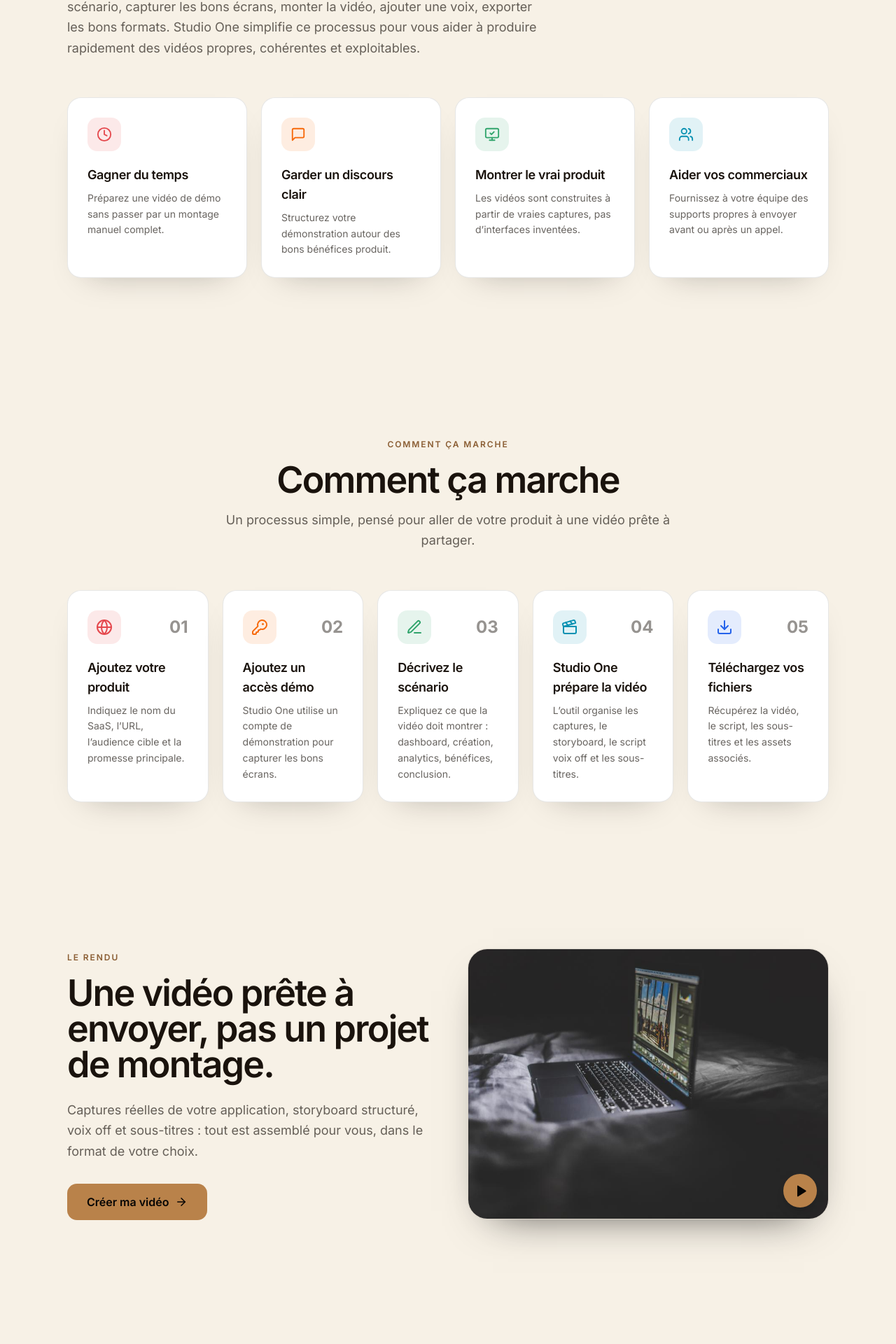
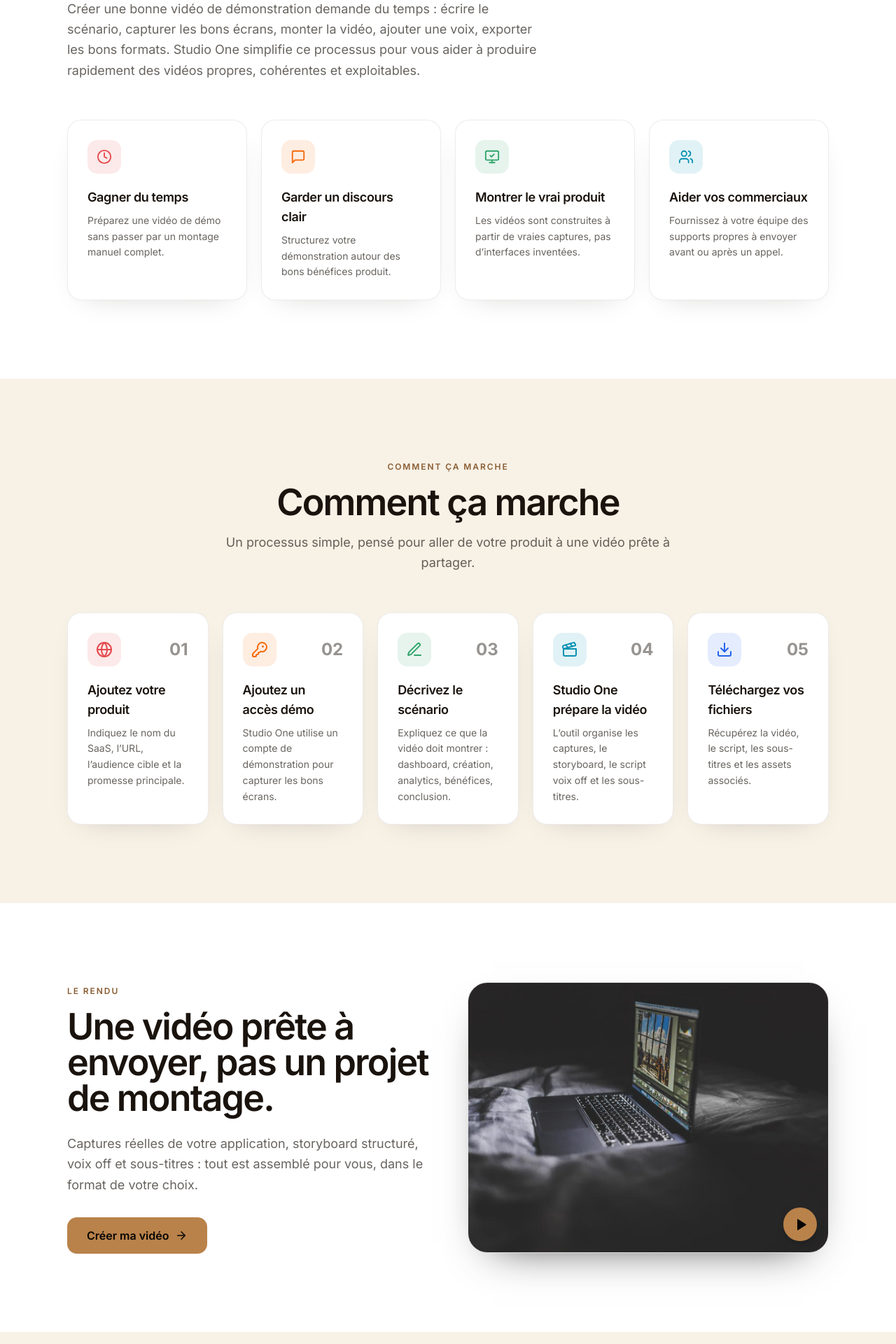
Before and after one commit to Salim-ers/DEMO, a Next.js app in the folder apps/web/: page / in a window 1280 px wide. Shown: the part 1154-3074 px from the top of the page at 70% size. Built offline with nearby package versions, Linux system fonts and the light colour scheme.

Commit message:
feat(landing): restructuration propre (bandes alternees blanc/creme, cartes douces) facon refs SaaS

```diff
--- a/apps/web/app/demo/page.tsx
+++ b/apps/web/app/demo/page.tsx
@@ -59,7 +59,7 @@ export default function DemoPage() {
       </section>
 
       {/* Corps crème */}
-      <div className="paper" style={{ backgroundColor: "#f7f1e6" }}>
+      <div className="paper">
         {/* Avant / Après */}
         <section className="mx-auto max-w-6xl px-5 py-20 sm:px-8 sm:py-24">
           <SectionHeader eyebrow="Avant / Après" title="Du produit brut à une vidéo prête à vendre" />
--- a/apps/web/app/globals.css
+++ b/apps/web/app/globals.css
@@ -174,8 +174,12 @@ html.lenis body {
  * .paper — les composants restent inchangés.
  */
 .paper {
+  background-color: #ffffff;
+  color: #1a130d;
+}
+/* Alternating soft band (warm off-white) for a clean white/soft rhythm. */
+.paper-soft {
   background-color: #f7f1e6;
-  color: #1a130d;
 }
 .paper .text-ink {
   color: #1a130d;
@@ -206,8 +210,8 @@ html.lenis body {
 }
 .paper .card {
   background-color: #ffffff;
-  border-color: rgba(26, 19, 13, 0.1);
-  box-shadow: 0 20px 45px -30px rgba(26, 19, 13, 0.35);
+  border: 1px solid rgba(26, 19, 13, 0.08);
+  box-shadow: 0 14px 40px -26px rgba(26, 19, 13, 0.25);
 }
 .paper .btn-secondary {
   color: #1a130d;
--- a/apps/web/app/security/page.tsx
+++ b/apps/web/app/security/page.tsx
@@ -37,7 +37,7 @@ export default function SecurityPage() {
         </div>
       </section>
 
-      <div className="paper" style={{ backgroundColor: "#f7f1e6" }}>
+      <div className="paper">
         <section className="mx-auto max-w-6xl px-5 py-20 sm:px-8 sm:py-24">
           <div className="grid grid-cols-1 gap-5 sm:grid-cols-2 lg:grid-cols-3">
             {POINTS.map((p, i) => (
--- a/apps/web/components/landing/landing.tsx
+++ b/apps/web/components/landing/landing.tsx
@@ -18,9 +18,7 @@ import { BeforeAfter } from "../ui/before-after.js";
 import { CTASection } from "../ui/cta-section.js";
 import { Reveal, RevealGroup, RevealItem, HeroStagger, HeroItem } from "./motion.js";
 
-const PAPER = "#f7f1e6";
-
-/** Rainbow accents readable on the cream body (echoes the hero dots). value = "r,g,b". */
+/** Rainbow accents readable on the light body (echoes the hero dots). value = "r,g,b". */
 const RB = ["229,72,77", "247,104,8", "48,164,108", "8,145,178", "37,99,235", "91,91,214", "147,51,234", "233,61,130"];
 const rb = (i: number): string => RB[((i % RB.length) + RB.length) % RB.length] ?? "229,72,77";
 
@@ -131,10 +129,12 @@ const FAQ = [
   { q: "À quoi sert le script voix off ?", a: "Il vous donne un texte prêt à enregistrer pour une voix humaine ou une voix premium, afin d’accompagner clairement la démonstration." },
 ];
 
+const PAD = "mx-auto max-w-6xl px-5 py-24 sm:px-8 sm:py-28";
+
 export function Landing() {
   return (
     <>
-      {/* 1 — HERO (sombre, points qui se fondent dans le crème) */}
+      {/* 1 — HERO (têtes inchangées) */}
       <section id="presentation" className="relative flex min-h-screen items-center justify-center overflow-hidden bg-canvas">
         <div className="absolute inset-y-0 left-0 z-0 w-[52%]">
           <AnimatedDots fullScreen={false} className="h-full w-full" />
@@ -186,10 +186,11 @@ export function Landing() {
         </HeroStagger>
       </section>
 
-      {/* CORPS — fond blanc cassé chaud */}
-      <div className="paper" style={{ backgroundColor: PAPER }}>
-        {/* 2 — POURQUOI */}
-        <section id="pourquoi" className="mx-auto max-w-6xl px-5 pb-24 pt-20 sm:px-8 sm:pb-28">
+      {/* CORPS — clair, bandes alternées blanc / crème */}
+      <div className="paper">
+        {/* Pourquoi (blanc) */}
+        <section id="pourquoi">
+          <div className={PAD}>
             <Reveal>
               <SectionHeader eyebrow="Pourquoi Studio One" title="Pourquoi utiliser Studio One ?" subtitle="Créer une bonne vidéo de démonstration demande du temps : écrire le scénario, capturer les bons écrans, monter la vidéo, ajouter une voix, exporter les bons formats. Studio One simplifie ce processus pour vous aider à produire rapidement des vidéos propres, cohérentes et exploitables." />
             </Reveal>
@@ -198,10 +199,12 @@ export function Landing() {
                 <RevealItem key={c.title}><FeatureCard icon={c.icon} title={c.title} text={c.text} accent={rb(i)} /></RevealItem>
               ))}
             </RevealGroup>
+          </div>
         </section>
 
-        {/* 3 — COMMENT ÇA MARCHE */}
-        <section id="fonctionnement" className="mx-auto max-w-6xl px-5 py-24 sm:px-8 sm:py-28">
+        {/* Comment ça marche (crème) */}
+        <section id="fonctionnement" className="paper-soft">
+          <div className={PAD}>
             <Reveal>
               <SectionHeader align="center" eyebrow="Comment ça marche" title="Comment ça marche" subtitle="Un processus simple, pensé pour aller de votre produit à une vidéo prête à partager." className="[&_p]:mx-auto" />
             </Reveal>
@@ -210,10 +213,12 @@ export function Landing() {
                 <RevealItem key={s.title}><StepCard index={i + 1} icon={s.icon} title={s.title} text={s.text} accent={rb(i)} /></RevealItem>
               ))}
             </RevealGroup>
+          </div>
         </section>
 
-        {/* SHOWCASE — photo écran de montage */}
-        <section className="mx-auto max-w-6xl px-5 py-20 sm:px-8 sm:py-24">
+        {/* Showcase (blanc) */}
+        <section>
+          <div className={PAD}>
             <div className="grid grid-cols-1 items-center gap-14 lg:grid-cols-2">
               <Reveal>
                 <SectionHeader eyebrow="Le rendu" title="Une vidéo prête à envoyer, pas un projet de montage." />
@@ -231,10 +236,12 @@ export function Landing() {
                 </div>
               </Reveal>
             </div>
+          </div>
         </section>
 
-        {/* 4 — MODÈLES */}
-        <section id="modeles" className="mx-auto max-w-6xl px-5 py-24 sm:px-8 sm:py-28">
+        {/* Modèles (crème) */}
+        <section id="modeles" className="paper-soft">
+          <div className={PAD}>
             <Reveal>
               <SectionHeader eyebrow="Modèles" title="Des modèles adaptés à chaque usage" subtitle="Choisissez le type de démonstration qui correspond à votre objectif commercial." />
             </Reveal>
@@ -243,10 +250,12 @@ export function Landing() {
                 <RevealItem key={m.title}><TemplateCard title={m.title} desc={m.desc} duration={m.duration} ideal={m.ideal} /></RevealItem>
               ))}
             </RevealGroup>
+          </div>
         </section>
 
-        {/* EXEMPLES DE VIDÉOS */}
-        <section id="exemples-videos" className="mx-auto max-w-6xl px-5 py-24 sm:px-8 sm:py-28">
+        {/* Exemples de vidéos (blanc) */}
+        <section id="exemples-videos">
+          <div className={PAD}>
             <Reveal>
               <SectionHeader eyebrow="Exemples de vidéos" title="À quoi ressemble une vidéo Studio One" subtitle="Des exemples illustratifs pour chaque objectif. Votre vidéo est générée à partir de votre propre produit." />
             </Reveal>
@@ -271,10 +280,12 @@ export function Landing() {
                 </RevealItem>
               ))}
             </RevealGroup>
+          </div>
         </section>
 
-        {/* 5 — SCÉNARIOS */}
-        <section id="scenarios" className="mx-auto max-w-6xl px-5 py-24 sm:px-8 sm:py-28">
+        {/* Scénarios (crème) */}
+        <section id="scenarios" className="paper-soft">
+          <div className={PAD}>
             <Reveal>
               <SectionHeader eyebrow="Scénarios" title="Exemples de scénarios prêts à utiliser" subtitle="Copiez un scénario et adaptez-le à votre produit." />
             </Reveal>
@@ -283,10 +294,12 @@ export function Landing() {
                 <RevealItem key={s.title}><ScenarioCard title={s.title} desc={s.desc} script={s.script} /></RevealItem>
               ))}
             </RevealGroup>
+          </div>
         </section>
 
-        {/* 6 — CE QUE VOUS OBTENEZ */}
-        <section id="obtenez" className="mx-auto max-w-6xl px-5 py-24 sm:px-8 sm:py-28">
+        {/* Ce que vous obtenez (blanc) */}
+        <section id="obtenez">
+          <div className={PAD}>
             <Reveal>
               <SectionHeader eyebrow="Livrables" title="Ce que vous obtenez à la fin" />
             </Reveal>
@@ -305,10 +318,12 @@ export function Landing() {
                 Votre équipe peut utiliser ces éléments dans ses emails, pages de vente, relances commerciales, démos asynchrones, présentations investisseurs ou supports d’onboarding.
               </p>
             </Reveal>
+          </div>
         </section>
 
-        {/* 7 — QUALITÉ ET RENDU (avec photo caméra) */}
-        <section id="qualite" className="mx-auto max-w-6xl px-5 py-24 sm:px-8 sm:py-28">
+        {/* Qualité (crème, photo caméra) */}
+        <section id="qualite" className="paper-soft">
+          <div className={PAD}>
             <div className="grid grid-cols-1 items-center gap-14 lg:grid-cols-2">
               <Reveal>
                 <SectionHeader eyebrow="Qualité" title="Un rendu pensé pour un usage professionnel" subtitle="Studio One privilégie une démonstration claire, lisible et crédible. L’objectif n’est pas de créer une vidéo artificielle, mais de mettre en valeur votre vrai produit avec une structure propre, un bon rythme et un message commercial compréhensible." />
@@ -324,10 +339,12 @@ export function Landing() {
                 <RevealItem key={c.title}><FeatureCard icon={c.icon} title={c.title} text={c.text} accent={rb(i + 4)} /></RevealItem>
               ))}
             </RevealGroup>
+          </div>
         </section>
 
-        {/* 8 — SÉCURITÉ */}
-        <section id="securite" className="mx-auto max-w-6xl px-5 py-24 sm:px-8 sm:py-28">
+        {/* Sécurité (blanc) */}
+        <section id="securite">
+          <div className={PAD}>
             <div className="grid grid-cols-1 gap-12 lg:grid-cols-2">
               <Reveal>
                 <SectionHeader eyebrow="Sécurité" title="Des accès utilisés uniquement pour la démonstration" />
@@ -345,10 +362,12 @@ export function Landing() {
                 </ul>
               </Reveal>
             </div>
+          </div>
         </section>
 
-        {/* 9 — POUR QUI */}
-        <section id="pour-qui" className="mx-auto max-w-6xl px-5 py-24 sm:px-8 sm:py-28">
+        {/* Pour qui (crème) */}
+        <section id="pour-qui" className="paper-soft">
+          <div className={PAD}>
             <Reveal>
               <SectionHeader eyebrow="Pour qui" title="Pour qui est fait Studio One ?" />
             </Reveal>
@@ -357,10 +376,12 @@ export function Landing() {
                 <RevealItem key={c.title}><FeatureCard icon={c.icon} title={c.title} text={c.text} accent={rb(i + 2)} /></RevealItem>
               ))}
             </RevealGroup>
+          </div>
         </section>
 
-        {/* 10 — CAS D’USAGE */}
-        <section id="cas-usage" className="mx-auto max-w-6xl px-5 py-24 sm:px-8 sm:py-28">
+        {/* Cas d’usage (blanc) */}
+        <section id="cas-usage">
+          <div className={PAD}>
             <Reveal>
               <SectionHeader eyebrow="Cas d’usage" title="Cas d’usage fréquents" />
             </Reveal>
@@ -373,10 +394,12 @@ export function Landing() {
                 </RevealItem>
               ))}
             </RevealGroup>
+          </div>
         </section>
 
-        {/* 11 — TARIF UNIQUE */}
-        <section id="offres" className="mx-auto max-w-6xl px-5 py-24 sm:px-8 sm:py-28">
+        {/* Tarif (crème) */}
+        <section id="offres" className="paper-soft">
+          <div className={PAD}>
             <Reveal>
               <SectionHeader align="center" eyebrow="Tarif" title="Un prix simple, par vidéo" />
             </Reveal>
@@ -405,20 +428,24 @@ export function Landing() {
                 </p>
               </div>
             </Reveal>
+          </div>
         </section>
 
-        {/* 12 — AVANT / APRÈS */}
-        <section id="avant-apres" className="mx-auto max-w-6xl px-5 py-24 sm:px-8 sm:py-28">
+        {/* Avant / Après (blanc) */}
+        <section id="avant-apres">
+          <div className={PAD}>
             <Reveal>
               <SectionHeader eyebrow="Avant / Après" title="Ce que Studio One change" />
             </Reveal>
             <Reveal delay={0.08} className="mt-14 block">
               <BeforeAfter before={AVANT} after={APRES} />
             </Reveal>
+          </div>
         </section>
 
-        {/* 13 — FAQ */}
-        <section id="faq" className="mx-auto max-w-3xl px-5 py-24 sm:px-8 sm:py-28">
+        {/* FAQ (crème) */}
+        <section id="faq" className="paper-soft">
+          <div className="mx-auto max-w-3xl px-5 py-24 sm:px-8 sm:py-28">
             <Reveal>
               <SectionHeader align="center" eyebrow="FAQ" title="Questions fréquentes" />
             </Reveal>
@@ -429,10 +456,11 @@ export function Landing() {
                 ))}
               </div>
             </Reveal>
+          </div>
         </section>
       </div>
 
-      {/* 14 — CTA FINAL (sombre, bookend) */}
+      {/* CTA FINAL (sombre, bookend) */}
       <CTASection
         title="Transformez votre produit en une vidéo claire et professionnelle."
         text="Préparez une démo que vos prospects peuvent comprendre sans long rendez-vous, sans montage manuel et sans support improvisé."
```
Lines whose indentation alone changed are shown as unchanged.
